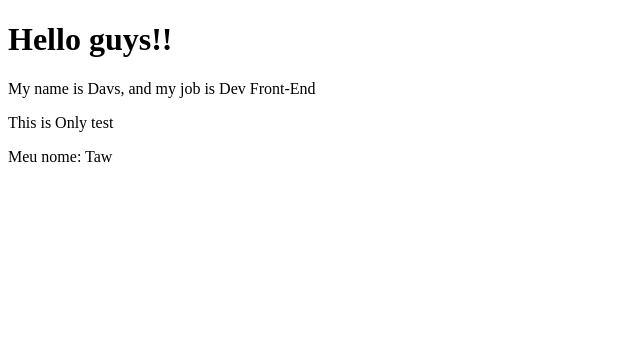
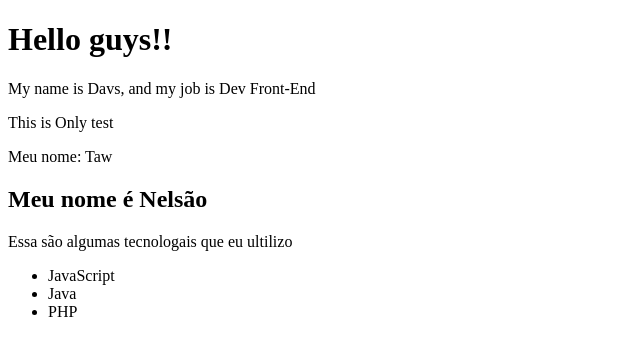
Before and after one commit to Davs06/app_vue_hora-de-codar, a Vue app: page / in a window 1280 px wide. Shown: the top 356 px of the page, without its empty margins (0-640 px from the left). Built offline with nearby package versions, Linux system fonts and the light colour scheme.

Commit message:
hierarquia de componentes / criando arvore de comp

```diff
--- a/src/App.vue
+++ b/src/App.vue
@@ -4,18 +4,23 @@
     <p> This is {{ test }}</p>
 
     <LifeCycle/>
+
+    <Pessoa/>
   </div>
 </template>
 
 <script>
 import primeiroComponente from "./components/primeiroComponente.vue";
 import LifeCycle from './components/LifeCycle.vue';
+import Pessoa from './components/Pessoa.vue';
+
 
 export default {
   name: "App",
   components: {
     primeiroComponente,
-    LifeCycle
+    LifeCycle,
+    Pessoa
   },
   data() {
     return {
--- /dev/null
+++ b/src/components/INfoPessoa.vue
@@ -0,0 +1,17 @@
+<template>
+    <div>
+        <p>Essa são algumas tecnologais que eu ultilizo</p>
+
+        <ul>
+            <li>JavaScript</li>
+            <li>Java</li>
+            <li>PHP</li>
+        </ul>
+    </div>
+</template>
+
+<script>
+export default {
+    name: 'InfoPessoa'
+}
+</script>
--- /dev/null
+++ b/src/components/Pessoa.vue
@@ -0,0 +1,22 @@
+<template>
+    <div>
+        <h2>Meu nome é {{ name }}</h2>
+        <INfoPessoa/>
+    </div>
+</template>
+
+<script>
+import INfoPessoa from './INfoPessoa.vue'
+
+export default {
+    name: 'Pessoa',
+    components: {
+        INfoPessoa
+    },
+    data() {
+        return {
+            name: 'Nelsão'
+        }
+    },
+}
+</script>
```
